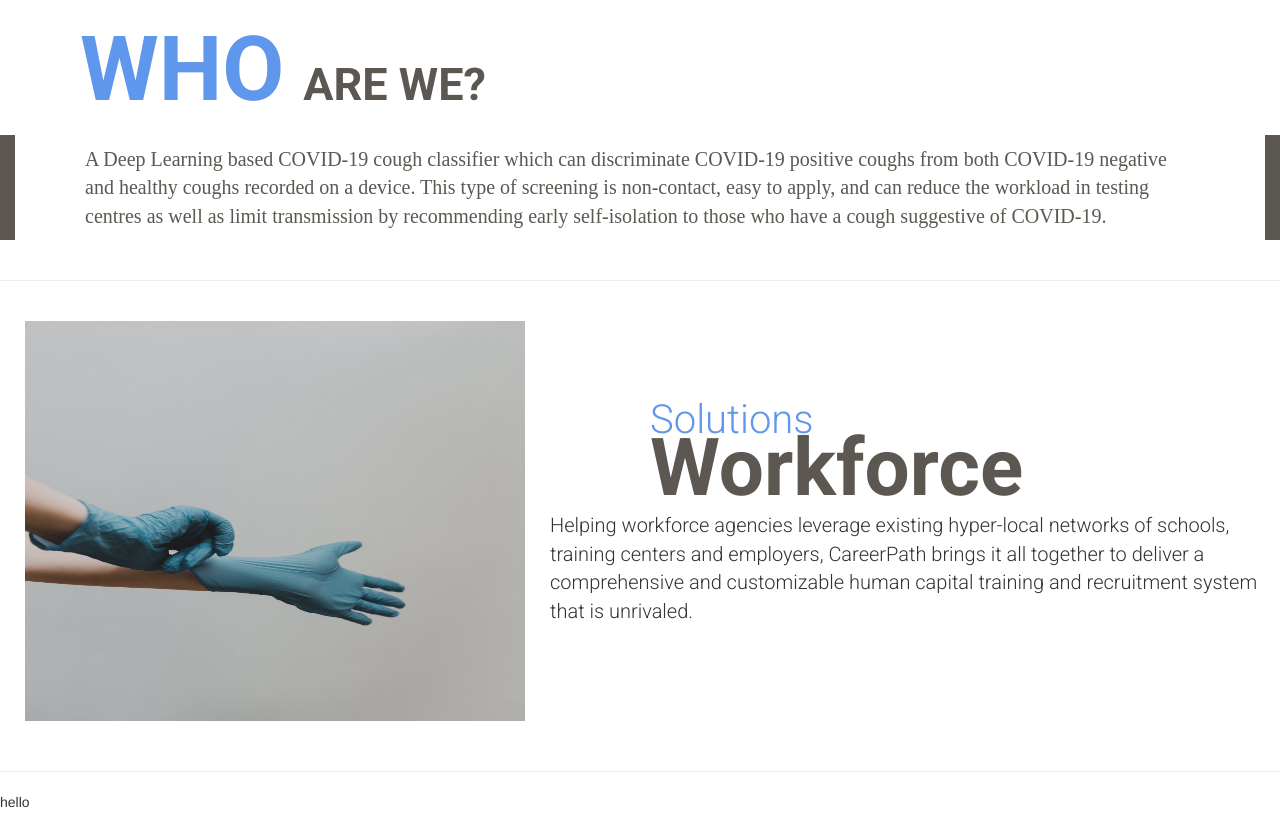
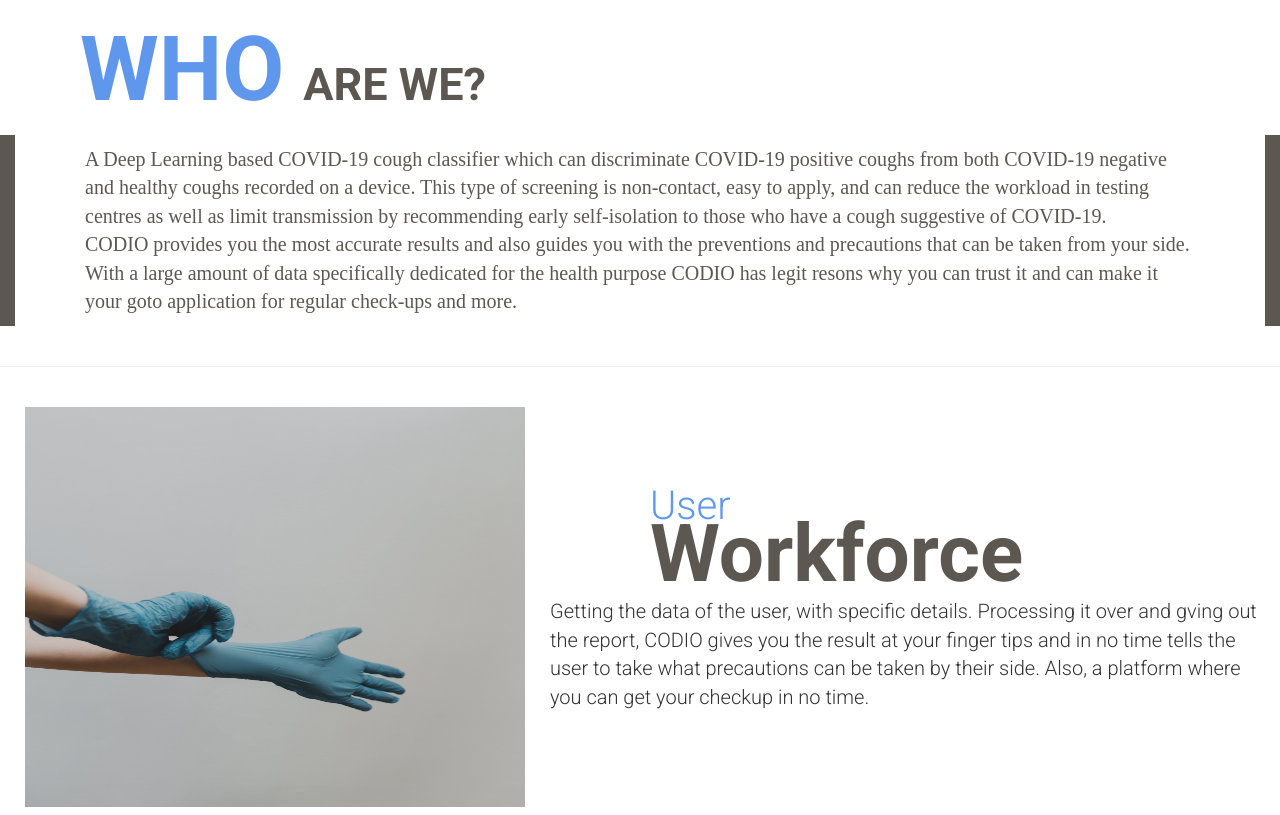
Before and after one commit to Abhinavsinghnegi/Codio, a plain HTML site: page index.html in a window 1280 px wide. Shown: the part 106-921 px from the top of the page. Drawn offline with nearby package versions, Linux system fonts and the light colour scheme.

Commit message:
commit on master

```diff
--- a/index.html
+++ b/index.html
@@ -80,15 +80,15 @@
               <span class="who">WHO</span>  <span class="arewe">ARE WE?</span>
             </div>
             <div class="weare">
-              <span>A Deep Learning based COVID-19 cough classifier which can discriminate COVID-19 positive coughs from both COVID-19 negative and healthy coughs recorded on a device. This type of screening is non-contact, easy to apply, and can reduce the workload in testing centres as well as limit transmission by recommending early self-isolation to those who have a cough suggestive of COVID-19.</span>
+              <span>A Deep Learning based COVID-19 cough classifier which can discriminate COVID-19 positive coughs from both COVID-19 negative and healthy coughs recorded on a device. This type of screening is non-contact, easy to apply, and can reduce the workload in testing centres as well as limit transmission by recommending early self-isolation to those who have a cough suggestive of COVID-19.<br>CODIO provides you the most accurate results and also guides you with the preventions and precautions that can be taken from your side. With a large amount of data specifically dedicated for the health purpose CODIO has legit resons why you can trust it and can make it your goto application for regular check-ups and more.</span>
             </div>
             <br><hr><br>
 <!-- 1. Solution Workforces -->
             <div class="solution-workforce">
               <img src="images/covid4.jpg" alt=""><br>
               <div class="content">
-              <span class="solutions">Solutions</span><br><span class="workforce">Workforce</span><br><br><br><br><br>
-              <span class="matter">Helping workforce agencies leverage existing hyper-local networks of schools, training centers and employers, CareerPath brings it all together to deliver a comprehensive and customizable human capital training and recruitment system that is unrivaled.</span>
+              <span class="solutions">User</span><br><span class="workforce">Workforce</span><br><br><br><br><br>
+              <span class="matter">Getting the data of the user, with specific details. Processing it over and gving out the report, CODIO gives you the result at your finger tips and in no time tells the user to take what precautions can be taken by their side. Also, a platform where you can get your checkup in no time.</span>
               <br><br><br><br><br><br><br><br><br><br><br><br><hr>
             </div>
             </div>
```
